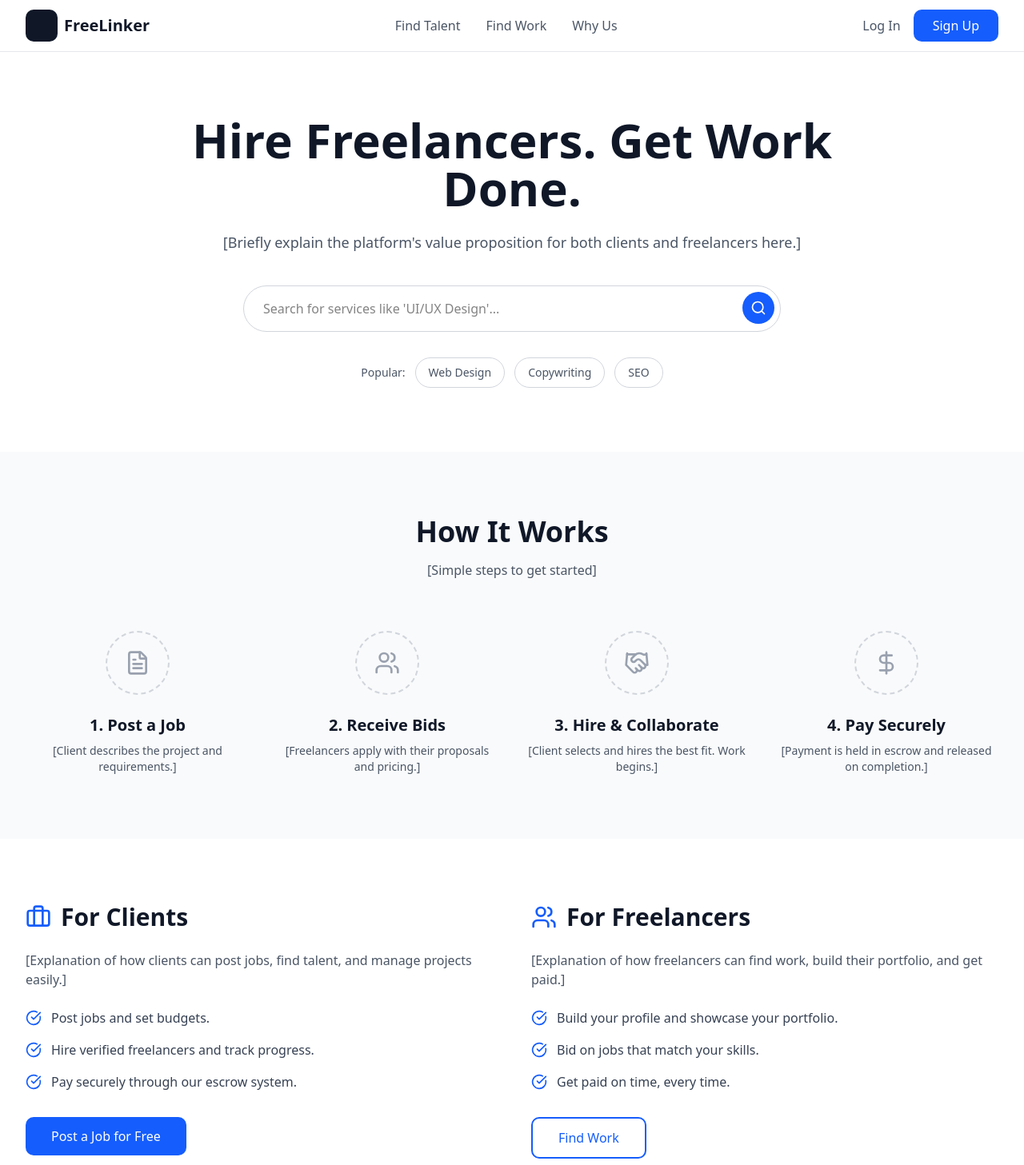
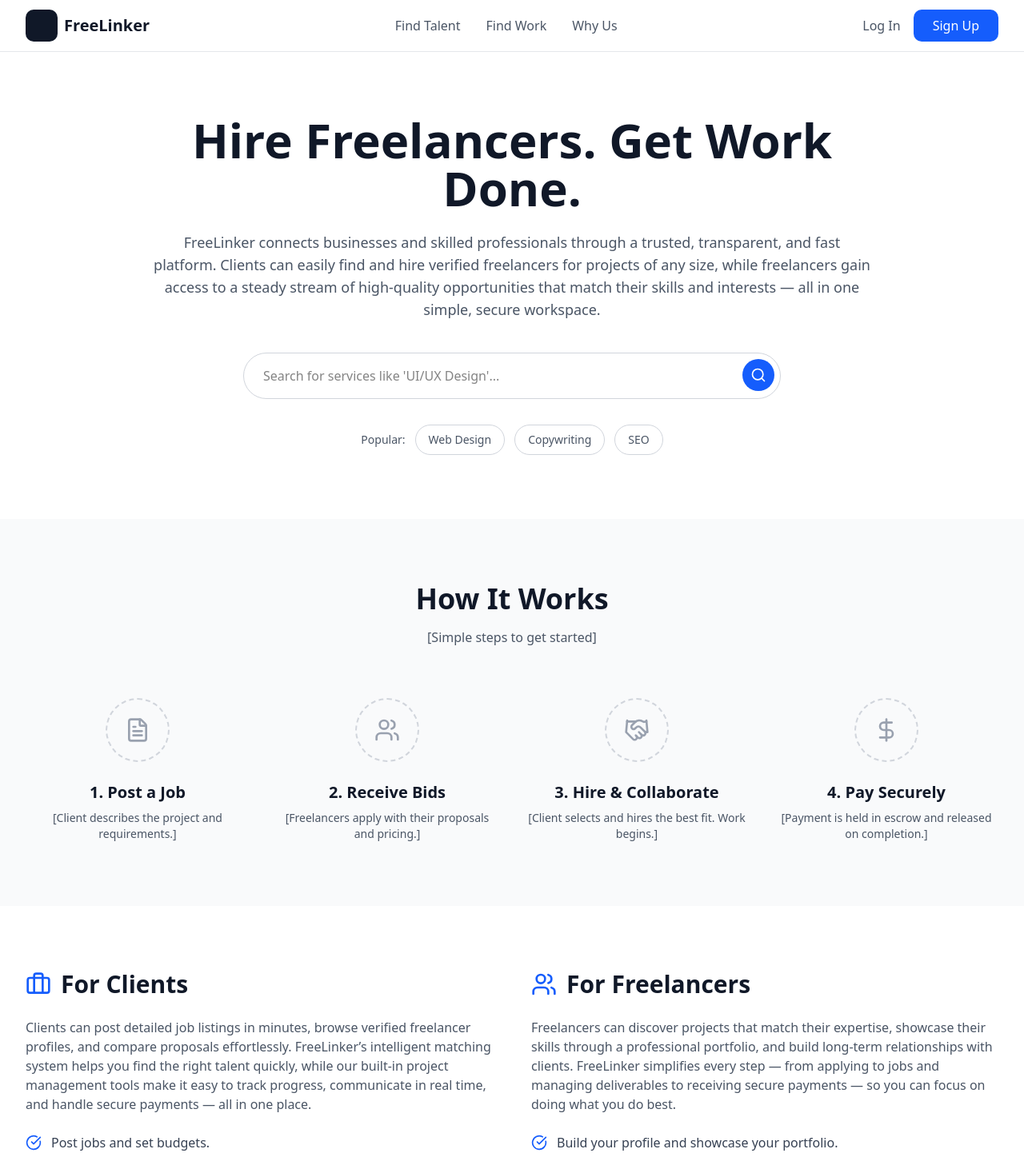
Before and after one commit to Rohin-Madhav/FreeLinker, a React (Vite) app in the folder client/: page / in a window 1280 px wide. Shown: the top 1457 px of the page at 80% size. Built offline with nearby package versions, Linux system fonts and the light colour scheme; no server answers.

Commit message:
change in home page

```diff
--- a/client/src/components/Navbar.jsx
+++ b/client/src/components/Navbar.jsx
@@ -39,11 +39,11 @@ function Navbar() {
               </a>
             </div>
 
-            <div className="hidden md:flex items-center gap-4">
-              <button onClick={()=>navigate("/login")} className="text-gray-600 hover:text-gray-900 transition">
+            <div className="hidden  md:flex items-center gap-4">
+              <button onClick={()=>navigate("/login")} className="text-gray-600 cursor-pointer hover:text-gray-900 transition">
                 Log In
               </button>
-              <button onClick={()=>navigate("/register")}  className="bg-blue-600 text-white px-6 py-2 rounded-lg hover:bg-blue-700 transition">
+              <button onClick={()=>navigate("/register")}  className="bg-blue-600 cursor-pointer text-white px-6 py-2 rounded-lg hover:bg-blue-700 transition">
                 Sign Up
               </button>
             </div>
@@ -83,11 +83,11 @@ function Navbar() {
               </a>
               <Link to={"/login"}
                 href="#"
-                className="block px-3 py-2 text-gray-600 hover:bg-gray-50 rounded-md"
+                className="block px-3 cursor-pointer py-2 text-gray-600 hover:bg-gray-50 rounded-md"
               >
                 Log In
               </Link>
-              <button onClick={()=>navigate("/register")}  className="w-full mt-2 bg-blue-600 text-white px-6 py-2 rounded-lg">
+              <button onClick={()=>navigate("/register")}  className="w-full cursor-pointer mt-2 bg-blue-600 text-white px-6 py-2 rounded-lg">
                 Sign Up
               </button>
             </div>
--- a/client/src/pages/Home.jsx
+++ b/client/src/pages/Home.jsx
@@ -19,8 +19,12 @@ function Home() {
               Hire Freelancers. Get Work Done.
             </h1>
             <p className="text-lg text-gray-600 mb-10">
-              [Briefly explain the platform's value proposition for both clients
-              and freelancers here.]
+              FreeLinker connects businesses and skilled professionals through a
+              trusted, transparent, and fast platform. Clients can easily find
+              and hire verified freelancers for projects of any size, while
+              freelancers gain access to a steady stream of high-quality
+              opportunities that match their skills and interests — all in one
+              simple, secure workspace.
             </p>
 
             {/* Search Bar */}
@@ -128,8 +132,12 @@ function Home() {
                 </h2>
               </div>
               <p className="text-gray-600 mb-6">
-                [Explanation of how clients can post jobs, find talent, and
-                manage projects easily.]
+                Clients can post detailed job listings in minutes, browse
+                verified freelancer profiles, and compare proposals
+                effortlessly. FreeLinker’s intelligent matching system helps you
+                find the right talent quickly, while our built-in project
+                management tools make it easy to track progress, communicate in
+                real time, and handle secure payments — all in one place.
               </p>
 
               <div className="space-y-4 mb-8">
@@ -167,8 +175,12 @@ function Home() {
                 </h2>
               </div>
               <p className="text-gray-600 mb-6">
-                [Explanation of how freelancers can find work, build their
-                portfolio, and get paid.]
+                Freelancers can discover projects that match their expertise,
+                showcase their skills through a professional portfolio, and
+                build long-term relationships with clients. FreeLinker
+                simplifies every step — from applying to jobs and managing
+                deliverables to receiving secure payments — so you can focus on
+                doing what you do best.
               </p>
 
               <div className="space-y-4 mb-8">
@@ -211,10 +223,10 @@ function Home() {
           </p>
 
           <div className="flex flex-col sm:flex-row gap-4 justify-center">
-            <button className="bg-blue-600 text-white px-8 py-4 rounded-lg hover:bg-blue-700 transition text-lg font-medium">
+            <button className="bg-blue-600 text-white px-8 py-4 rounded-lg cursor-pointer hover:bg-blue-700 transition text-lg font-medium ">
               Join as a Client
             </button>
-            <button className="border-2 border-blue-600 text-blue-600 px-8 py-4 rounded-lg hover:bg-blue-50 transition text-lg font-medium">
+            <button className="border-2  cursor-pointer border-blue-600 text-blue-600 px-8 py-4 rounded-lg hover:bg-blue-50 transition text-lg font-medium">
               Join as a Freelancer
             </button>
           </div>
```
